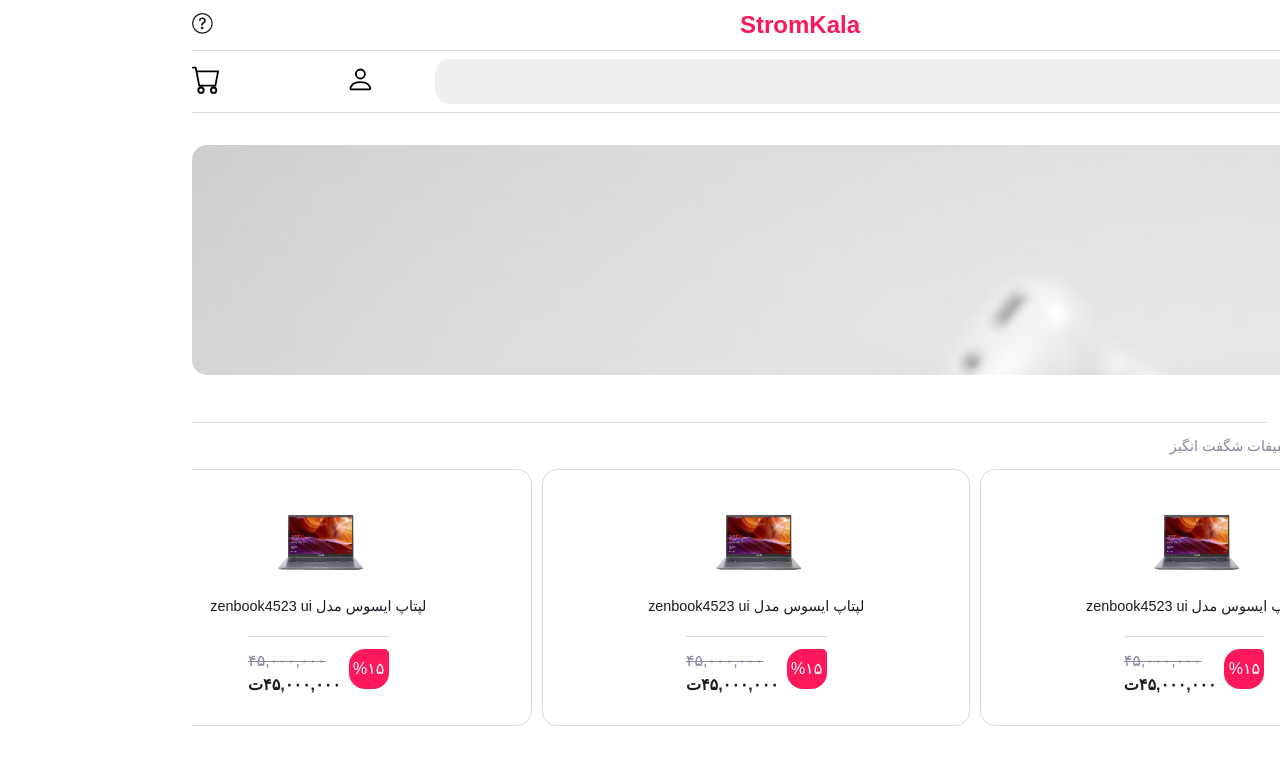
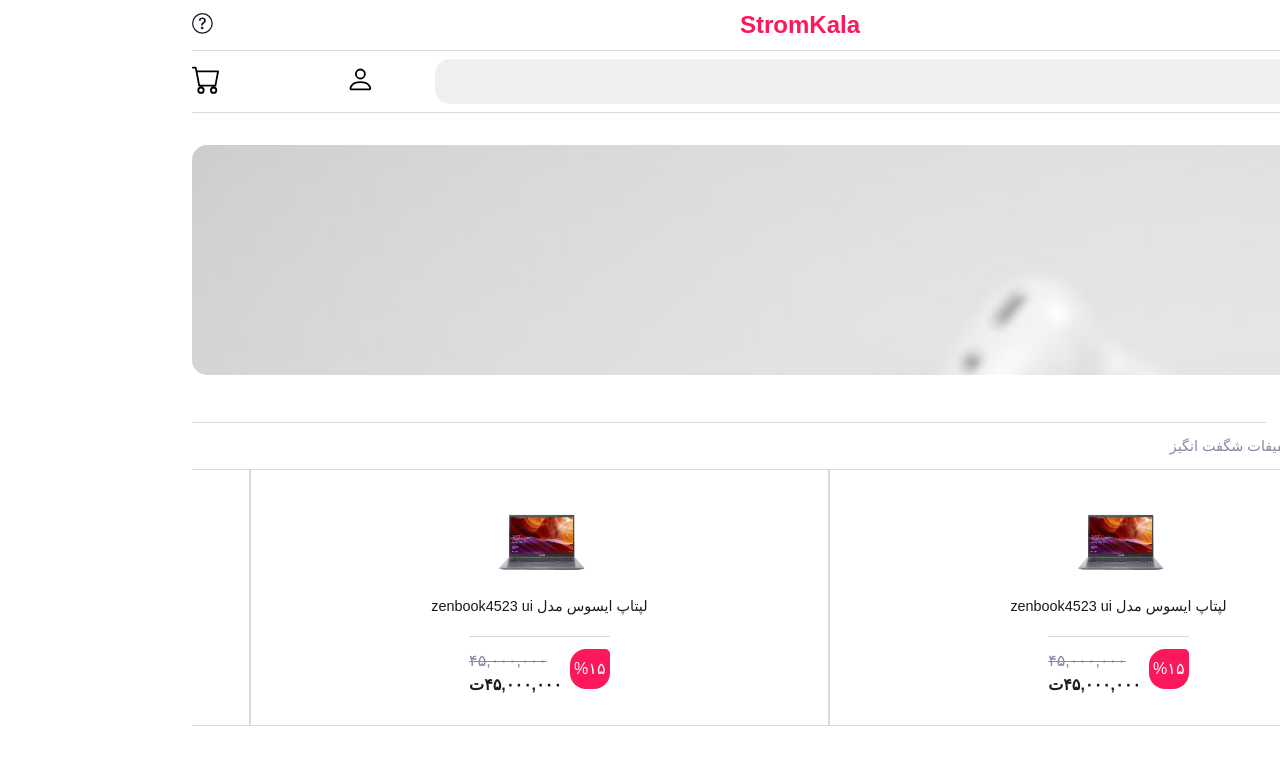
Before and after one commit to F4RD1N/storm-kala, a Next.js app: page / in a window 1280 px wide. Shown: the top 764 px of the page. Built offline with nearby package versions, Linux system fonts and the light colour scheme; a small style sheet from the web is missing.

Commit message:
update product card styles

```diff
--- a/components/ListSlider/ListSlider.jsx
+++ b/components/ListSlider/ListSlider.jsx
@@ -29,11 +29,9 @@
       </Titlebar>
       <SecTitle>{secTitle}</SecTitle>
       <Swiper
-        spaceBetween={10}
-        slidesPerView={2.8}
+        spaceBetween={0}
+        slidesPerView={2.1}
         freeMode={true}
-        onSlideChange={() => console.log("slide change")}
-        onSwiper={(swiper) => console.log(swiper)}
         modules={[FreeMode]}
       >
         <SwiperSlide>
--- a/components/shared/ProductCard/ProductCard.style.js
+++ b/components/shared/ProductCard/ProductCard.style.js
@@ -1,7 +1,7 @@
 import styled from "styled-components";
 import { GlobalCard } from "../../../styles/shared";
 
-export const Container = styled(GlobalCard)`
+export const Container = styled.div`
   display: flex;
   flex-direction: column;
   align-items: center;
--- a/styles/shared/card.js
+++ b/styles/shared/card.js
@@ -2,7 +2,6 @@
 
 const card = styled.div`
   border-radius: ${(props) => props.theme.utilities.radius};
-  background-color: #fff;
   overflow: hidden;
 `;
 export default card;
```
Also changed, not shown: themes/default.js (line endings or trailing spaces).
